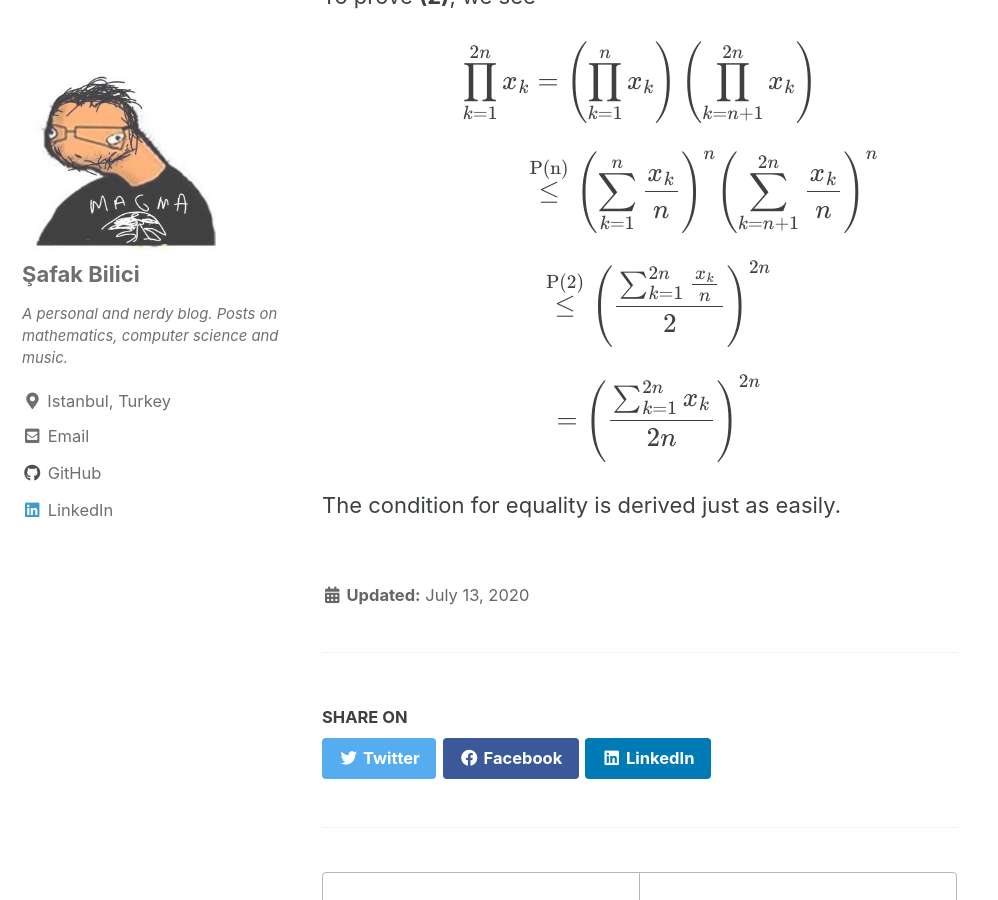
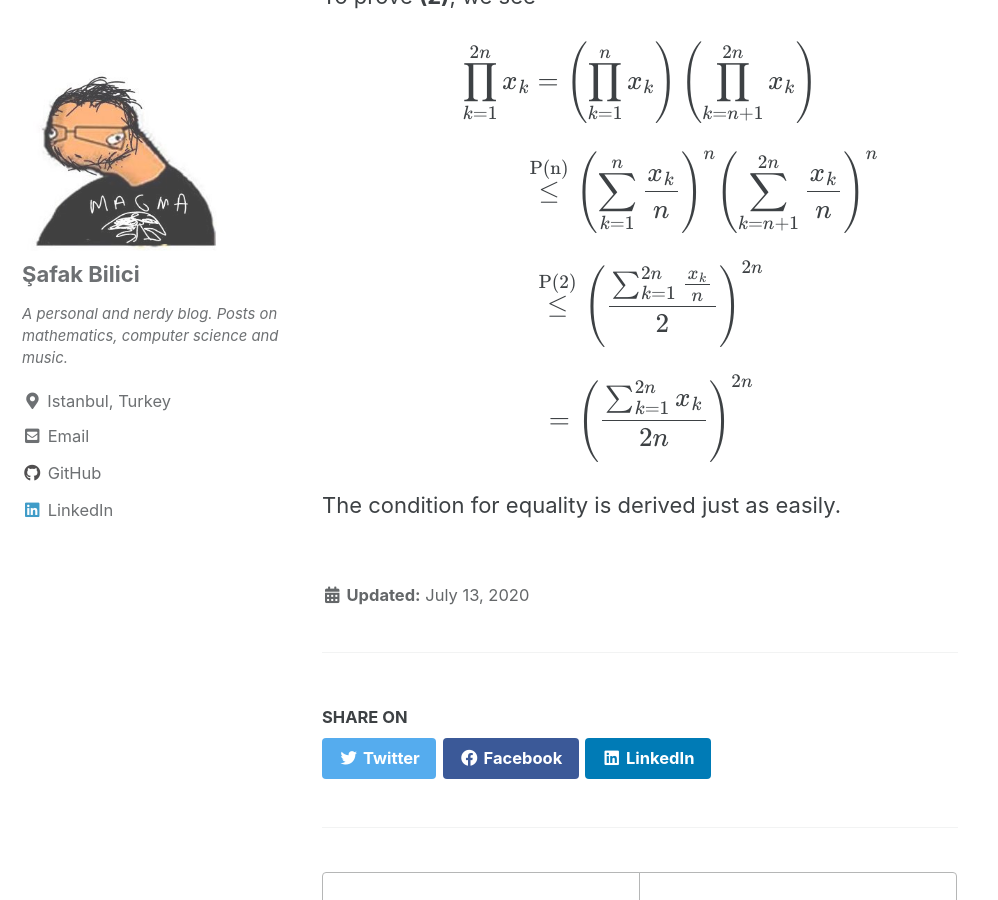
Before and after one commit to safakkbilici/safakkbilici.github.io, a Jekyll site: the page built from _posts/2020-07-19-weekly2.md, in a window 1280 px wide and 900 px high, scrolled down 2243 px. Shown: the whole window, without its empty margins (0-998 px from the left). Built offline with Jekyll 4.4.1, drawn with Linux system fonts in a browser that asks for light colours; cached includes are drawn as plain includes; formulas are drawn with MathJax 3.

Commit message:
workkkkkkkkkkkkkkkkkk

```diff
--- a/_posts/2020-07-19-weekly2.md
+++ b/_posts/2020-07-19-weekly2.md
@@ -54,8 +54,8 @@ $$\prod_{k=1}^{2n}x_k = \left(\prod_{k=1}^{n}x_k\right)\left(\prod_{k=n+1}^{2n}x
 
 $$\;\;\;\;\;\;\;\;\;\;\;\;\;\;\;\;\;\overset{\mathrm{P(n)}}{\leq}\left(\sum_{k=1}^{n}\frac{x_k}{n}\right)^n\left(\sum_{k=n+1}^{2n}\frac{x_k}{n}\right)^n$$
 
-$$\;\;\;\;\;\overset{\mathrm{P(2)}}{\leq}\left(\frac{\sum_{k=1}^{2n}\frac{x_k}{n}}{2}\right)^{2n}$$
+$$\;\;\;\overset{\mathrm{P(2)}}{\leq}\left(\frac{\sum_{k=1}^{2n}\frac{x_k}{n}}{2}\right)^{2n}$$
 
-$$\;\;\;\;\; = \left(\frac{\sum_{k=1}^{2n}x_k}{2n}\right)^{2n}$$
+$$\;\;\; = \left(\frac{\sum_{k=1}^{2n}x_k}{2n}\right)^{2n}$$
 
 The condition for equality is derived just as easily.
```
